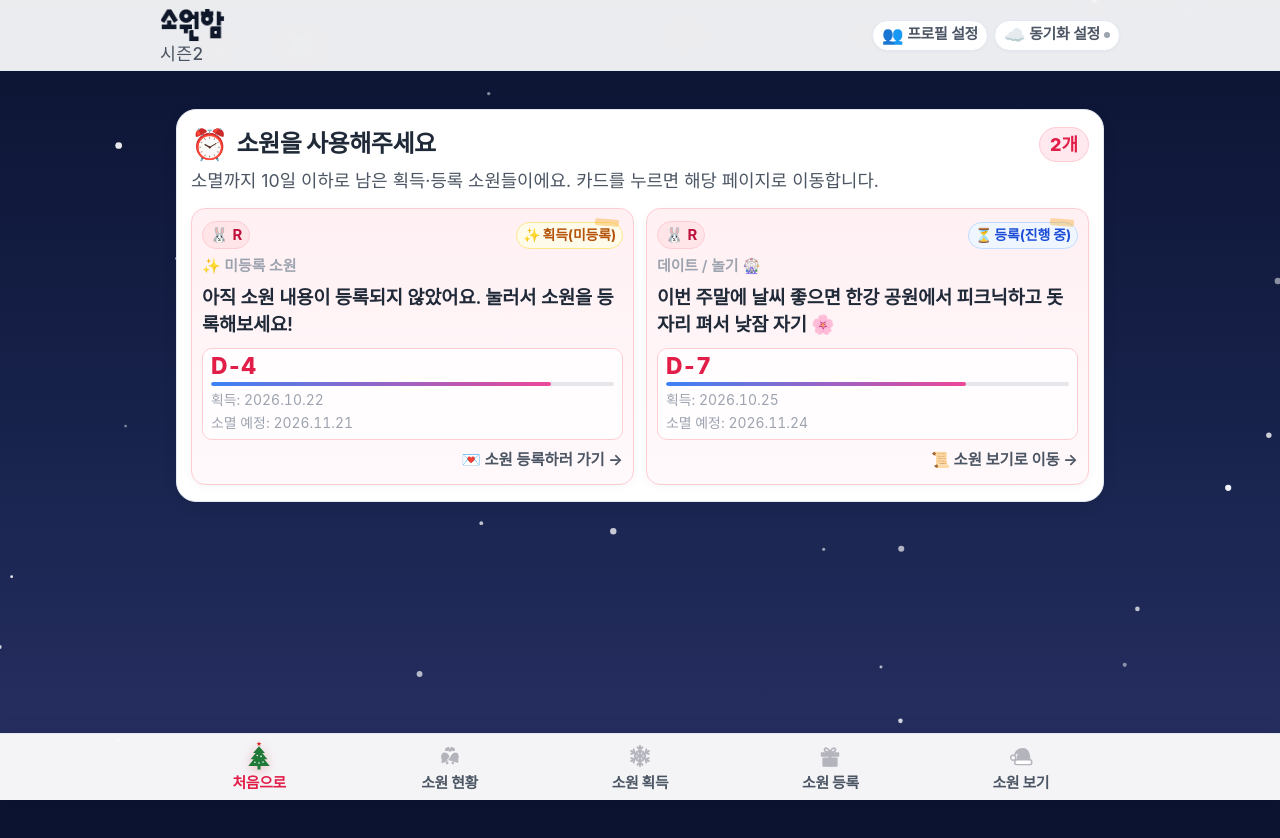
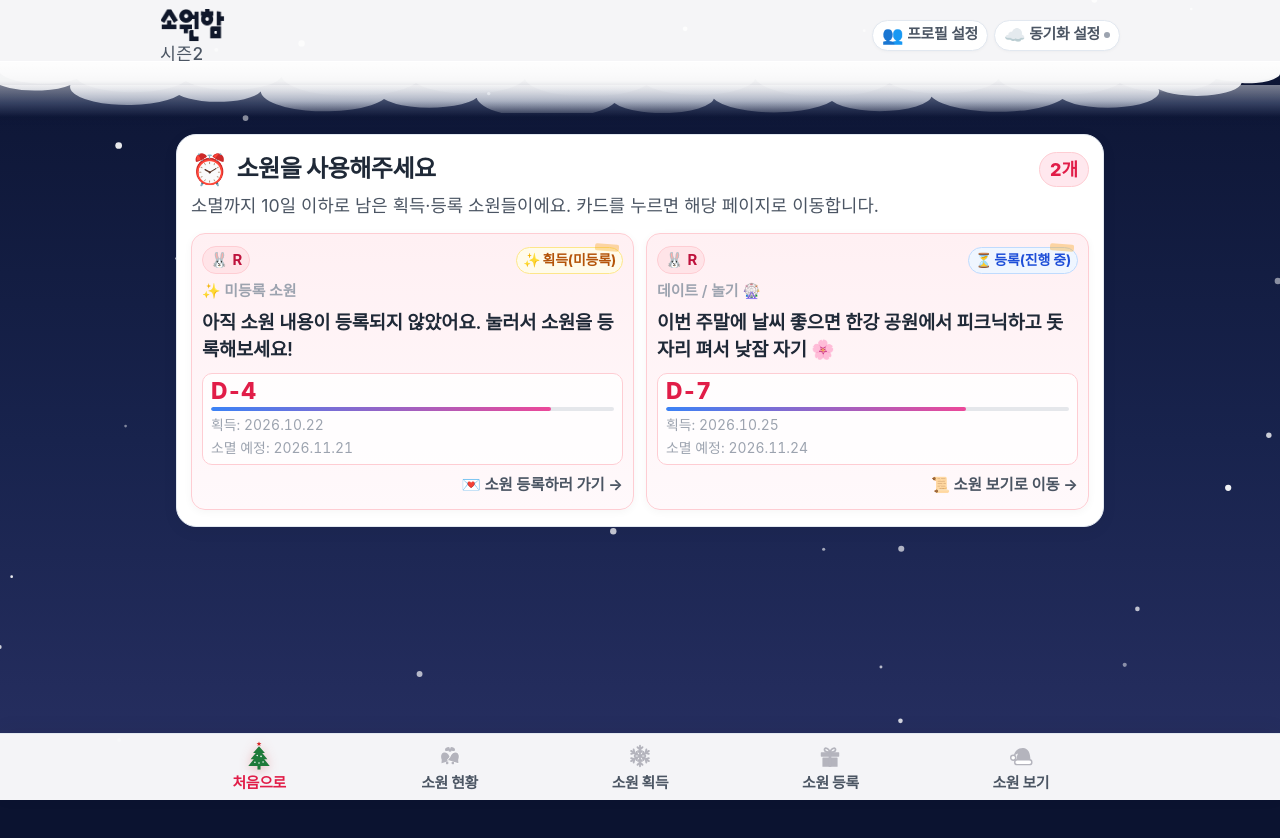
Before and after one commit to acmeeh-crypto/wishbox, a plain HTML site: page index.html in a window 1280 px wide. Drawn offline with nearby package versions, Linux system fonts and the light colour scheme; a web font is replaced by a local one.

Commit message:
상단 헤더 하단 뭉게뭉게 구름 효과 및 밤하늘 페이드 그라데이션 적용

```diff
--- a/index.html
+++ b/index.html
@@ -17,7 +17,7 @@
   <link rel="apple-touch-icon" href="wishbox_logo.png">
   <!-- Supabase JS Client via CDN -->
   <script src="https://cdn.jsdelivr.net/npm/@supabase/supabase-js@2"></script>
-  <link rel="stylesheet" href="styles.css?v=27">
+  <link rel="stylesheet" href="styles.css?v=30">
 </head>
 <body class="is-home-screen">
 
@@ -52,6 +52,29 @@
             <span id="syncIndicator" class="sync-dot offline"></span>
           </button>
         </div>
+      </div>
+      <!-- ── CLOUD SHELF (헤더 하단 뭉게뭉게 구름 & 그라데이션) ── -->
+      <div class="cloud-shelf-wrapper" aria-hidden="true">
+        <svg class="cloud-shelf-svg" viewBox="0 0 1000 130" preserveAspectRatio="none">
+          <defs>
+            <linearGradient id="cloudGradFront" x1="0%" y1="0%" x2="0%" y2="100%">
+              <stop offset="0%" stop-color="#ffffff" stop-opacity="0.98" />
+              <stop offset="35%" stop-color="#ffffff" stop-opacity="0.95" />
+              <stop offset="70%" stop-color="#ffffff" stop-opacity="0.6" />
+              <stop offset="100%" stop-color="#ffffff" stop-opacity="0" />
+            </linearGradient>
+            <linearGradient id="cloudGradBack" x1="0%" y1="0%" x2="0%" y2="100%">
+              <stop offset="0%" stop-color="#ffffff" stop-opacity="0.75" />
+              <stop offset="40%" stop-color="#ffffff" stop-opacity="0.5" />
+              <stop offset="100%" stop-color="#ffffff" stop-opacity="0" />
+            </linearGradient>
+          </defs>
+          <!-- Back cloud bubbles -->
+          <path d="M0,0 L0,30 A 35,35 0 0,0 60,45 A 45,45 0 0,0 145,50 A 40,40 0 0,0 220,40 A 55,55 0 0,0 325,55 A 45,45 0 0,0 410,45 A 50,50 0 0,0 505,60 A 45,45 0 0,0 590,45 A 55,55 0 0,0 695,55 A 45,45 0 0,0 780,45 A 50,50 0 0,0 875,55 A 40,40 0 0,0 950,45 A 35,35 0 0,0 1000,35 L1000,0 Z" fill="url(#cloudGradBack)"/>
+          <!-- Front puffy cloud bubbles -->
+          <path d="M0,0 L0,20 A 30,30 0 0,0 55,60 A 45,45 0 0,0 140,85 A 35,35 0 0,0 205,65 A 50,50 0 0,0 300,95 A 40,40 0 0,0 375,70 A 55,55 0 0,0 480,105 A 40,40 0 0,0 555,75 A 50,50 0 0,0 650,100 A 40,40 0 0,0 725,70 A 55,55 0 0,0 830,95 A 40,40 0 0,0 905,70 A 35,35 0 0,0 970,55 A 25,25 0 0,0 1000,30 L1000,0 Z" fill="url(#cloudGradFront)"/>
+        </svg>
+        <div class="cloud-glow-haze"></div>
       </div>
     </header>
 
--- a/styles.css
+++ b/styles.css
@@ -114,13 +114,41 @@ body::before {
 
 /* Header */
 .app-header {
-  background: rgba(255, 255, 255, 0.92);
-  backdrop-filter: blur(12px);
-  border-bottom: 1.5px solid #e2e8f0;
+  background: rgba(255, 255, 255, 0.96);
+  border-bottom: none;
   position: sticky;
   top: 0;
   z-index: 50;
-  padding: 8px 16px;
+  padding: 8px 16px 0;
+}
+
+/* ── CLOUD SHELF (헤더 하단 뭉게뭉게 구름 & 그라데이션) ── */
+.cloud-shelf-wrapper {
+  position: absolute;
+  top: 100%;
+  left: 0;
+  right: 0;
+  width: 100%;
+  margin-top: -1px;
+  pointer-events: none;
+  overflow: visible;
+  z-index: 49;
+}
+
+.cloud-shelf-svg {
+  display: block;
+  width: 100%;
+  height: 52px;
+}
+
+.cloud-glow-haze {
+  position: absolute;
+  top: 24px;
+  left: 0;
+  right: 0;
+  height: 40px;
+  background: linear-gradient(180deg, rgba(255,255,255,0.45) 0%, rgba(200, 220, 255, 0.22) 45%, rgba(11, 19, 48, 0.08) 80%, transparent 100%);
+  pointer-events: none;
 }
 
 .header-inner {
@@ -234,7 +262,7 @@ body::before {
 /* Layout Container */
 .container {
   max-width: 960px;
-  margin: 24px auto 0;
+  margin: 36px auto 0;
   padding: 0 16px;
   display: flex;
   flex-direction: column;
@@ -1656,7 +1684,7 @@ body::before {
    Home Screen (디데이 10일 이하 소원 목록)
    ========================================================== */
 .home-dday-container {
-  padding-top: 14px;
+  padding-top: 36px;
   padding-bottom: calc(66px + env(safe-area-inset-bottom, 0px) + 92px);
 }
 
--- a/sw.js
+++ b/sw.js
@@ -1,5 +1,5 @@
 // 소원함 시즌2 - Service Worker (PWA)
-const CACHE_NAME = 'wishapp-v29';
+const CACHE_NAME = 'wishapp-v30';
 const ASSETS = [
   './',
   './index.html',
```
